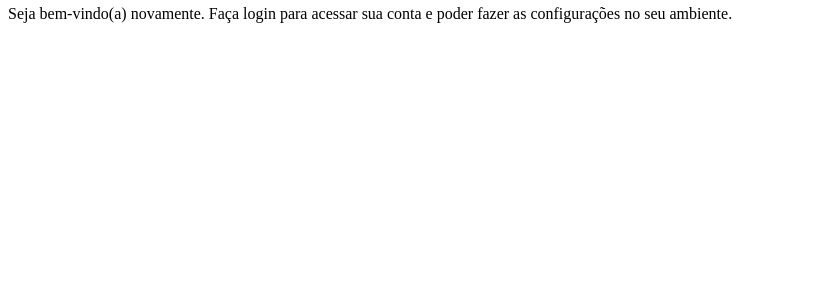
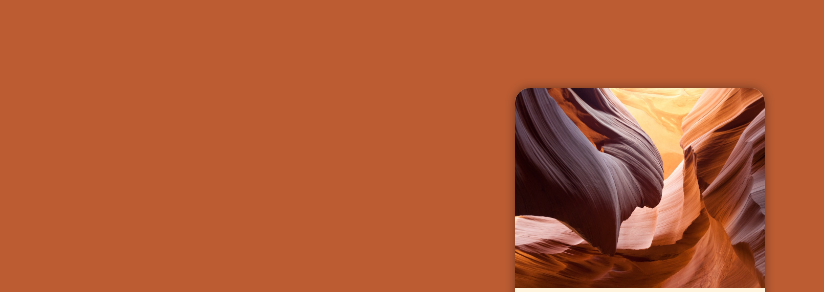
Before and after one commit to furlan-marcos/projeto-login, a plain HTML site: page index.html in a window 1280 px wide. Shown: the part 62-354 px from the top of the page, without its empty margins (0-824 px from the left). Drawn offline with Linux system fonts and the light colour scheme.

Commit message:
Aplicando cores de fundo e imagem da tela

```diff
--- a/estilos/style.css
+++ b/estilos/style.css
@@ -1 +1,55 @@
 @charset "UTF-8";
+
+/*
+    cor01   #FFF5DF
+    cor02   #E3AD9E
+    cor03   #FDCB8A
+    cor04   #BB5C33
+    cor05   #5D2920
+*/
+
+*{
+    font-family: 'Gill Sans', 'Gill Sans MT', Calibri, 'Trebuchet MS', sans-serif;
+    margin: 0px;
+    padding: 0px;
+    box-sizing: border-box;
+}
+
+body, html{
+    background-color: #BB5C33;
+    height: 100vh;
+    width: 100vw;
+}
+
+main{
+    position: relative;
+    height: 100vh;
+    width: 100vw;
+}
+
+section#login{
+    position: absolute;
+    top: 50%;
+    left: 50%;
+    transform: translate(-50%, -50%);
+    background-color: #FFF5DF;
+    width: 250px;
+    height: 500px;
+    border-radius: 15px;
+    overflow: hidden;
+    box-shadow: 0px 0px 10px rgba(0, 0, 0, 0.4);
+
+}
+
+section#login > div#imagem{
+    display: block;
+    background: #BB5C33 url(../imagens/pexels-paul-ijsendoorn-33041.jpg);
+    background-size: cover;
+    background-repeat: no-repeat;
+    height: 200px;
+}
+
+section#login > div#formulario{
+    display: block;
+    padding: 10px;
+}
```
Also changed, not shown: index.html (+1 -1 lines).
